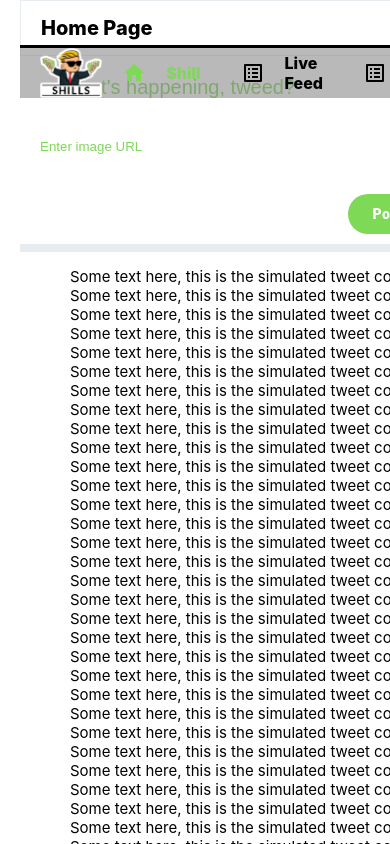
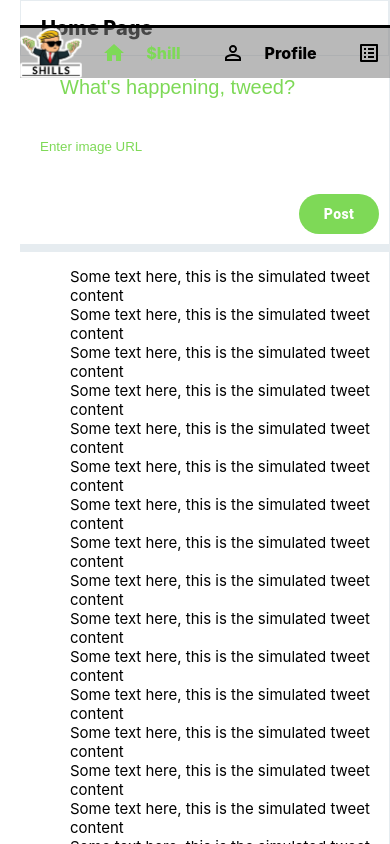
Before and after one commit to tonywuhoo/twitter-clone, a React (Create React App) app: page / in a window 390 px wide. Built offline with nearby package versions, Linux system fonts and the light colour scheme.

Commit message:
home media query

```diff
--- a/src/App.js
+++ b/src/App.js
@@ -1,9 +1,8 @@
 // import ProfilePage from './Components/Profile/ProfilePage';
 // import { Routes, Route } from 'react-router-dom';
-import React, { useState, useEffect } from 'react';
-import './App.css';
-
-import Home from './Screens/Home';
+import React, { useState, useEffect } from "react";
+import "./App.css";
+import Home from "./Screens/Home";
 
 function App() {
   const [commentCrud, setCommentCrud] = useState([]);
@@ -23,9 +22,11 @@ function App() {
 
   return (
     // BEM
-		<div className='app'>
+    <>
+      <div className="app">
         <Home />
       </div>
+    </>
   );
 }
 
--- a/src/Components/Sidebar.css
+++ b/src/Components/Sidebar.css
@@ -5,7 +5,7 @@
 	padding-left: 20px;
 	padding-right: 20px;
 	height: 100vh;
-	position: sticky;
+	position: stick;
 	top: 3%;
 	overflow: auto;
 }
@@ -46,10 +46,8 @@
       display: flex;
       flex-direction: row;
       flex-wrap: wrap;
-      justify-content: flex-start;
-      align-content: flex-end;
-      align-items: flex-start;
-      height: 100vh;
+      margin: 0;
+      padding: 0;
   }
 
   .sidebar {
@@ -60,7 +58,9 @@
       background-color: rgba(128, 128, 128, 0.549);
       order: 0;
       flex: 0 1 auto;
-      align-self: baseline;
+      align-self: flex-end;
+      margin: 0;
+      padding: 0;
   }
 
 
--- a/src/Components/Sidebar.js
+++ b/src/Components/Sidebar.js
@@ -25,14 +25,19 @@ function Sidebar() {
           alt={"Shill Site"}
           width="80px"
         />
-      <SidebarOption active Icon={<HomeIcon />} text="$hill" image={Logo}  src="https://freeimage.host/i/HFl919t" />
-
+        <SidebarOption
+          active
+          Icon={<HomeIcon />}
+          text="$hill"
+          image={Logo}
+          src="https://freeimage.host/i/HFl919t"
+        />
+        <SidebarOption Icon={<PermIdentityIcon />} text="Profile" />
         {/* <SidebarOption Icon={<NotificationsNoneIcon />} text="Notifications" /> */}
         {/* <SidebarOption Icon={<MailOutlineIcon />} text="Messages" /> */}
         {/* <SidebarOption Icon={<BookmarkBorderIcon />} text="Bookmarks" /> */}
         <SidebarOption Icon={<ListAltIcon />} text="Live Feed" />
         <SidebarOption Icon={<ListAltIcon />} text="News" />
-      <SidebarOption Icon={<PermIdentityIcon />} text="Profile" />
         <SidebarOption Icon={<MoreHorizIcon />} text="More" />
         {/* this is the 'tweet' button */}
         <Button variant="outlined" className="sidebar_Tweet" fullWidth>
--- a/src/Components/SidebarOption.css
+++ b/src/Components/SidebarOption.css
@@ -27,7 +27,3 @@
 .sidebarOption--active {
   color: var(--twitter-color);
 }
-
-@media only screen and (max-width: 600px) {
-
-}
--- a/src/Screens/Home.css
+++ b/src/Screens/Home.css
@@ -13,3 +13,16 @@ body {
 	margin-right: auto;
 	padding: 0 10px;
 }
+
+@media only screen and (max-width: 600px) {
+  .home {
+    display: flex;
+    height: 1000vh;
+    max-width: 100%;
+    margin-left: auto;
+    margin-right: auto;
+    padding: 0 10px;
+  }
+
+
+}
```
Also changed, not shown: src/Screens/Home.jsx (+2 -5 lines). Lines whose indentation alone changed are shown as unchanged.
